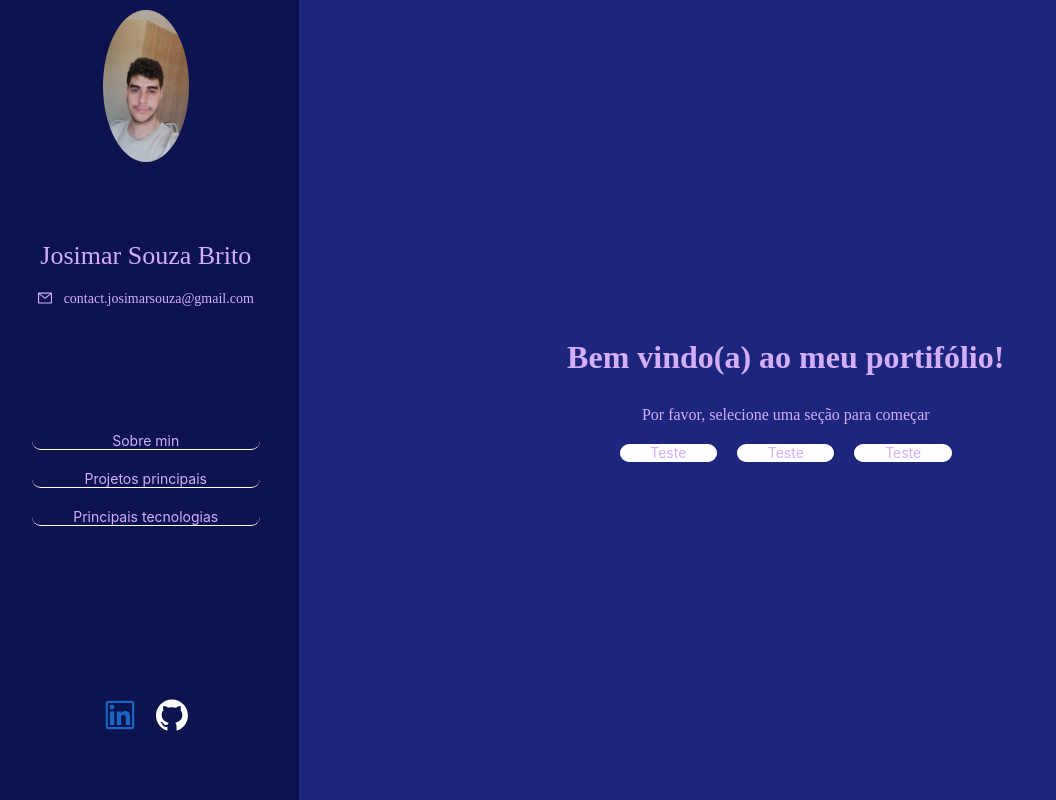
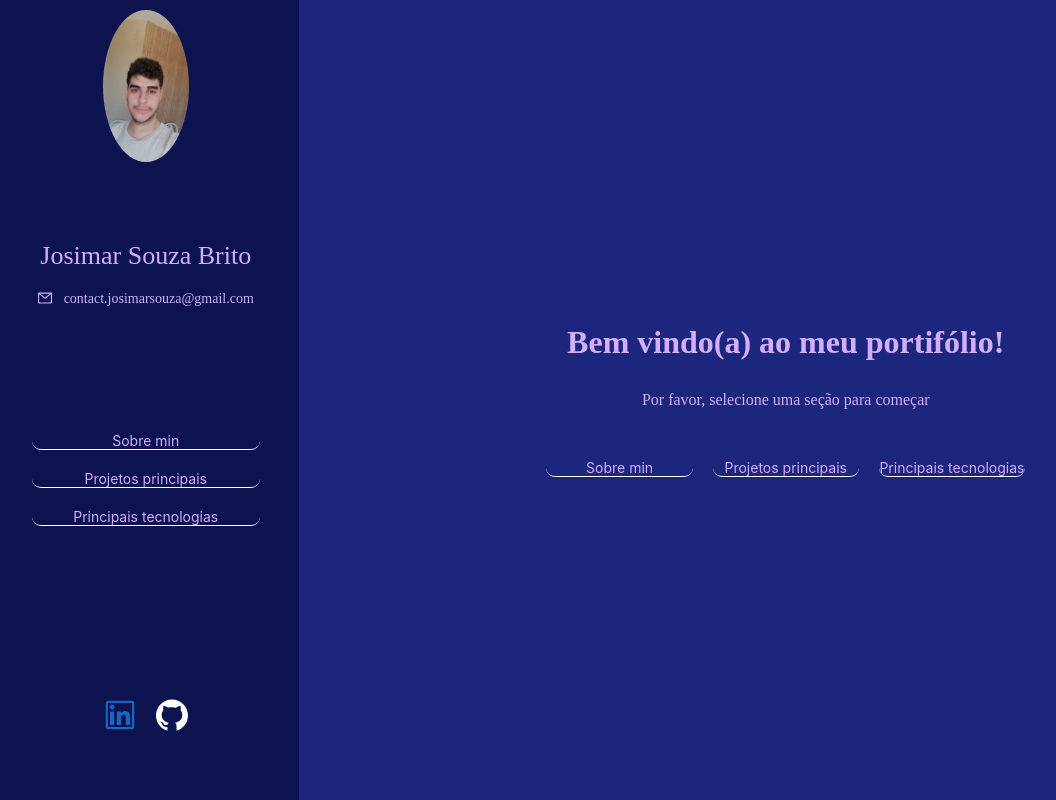
Before and after one commit to Josimar-Souza/portfolio, a React (Vite) app: page / in a window 1280 px wide. Shown: the whole page, without its empty margins (7-1063 px from the left). Built offline with nearby package versions, Linux system fonts and the light colour scheme.

Commit message:
feat: Added method to root buttons

```diff
--- a/src/pages/DashBoard/dashBoardStyles.js
+++ b/src/pages/DashBoard/dashBoardStyles.js
@@ -68,7 +68,7 @@ export const ButtonsContainer = styled.div`
 `;
 
 export const CustomButton = styled(Button)`
-  background: ${({ background }) => background};
+  background: none;
   border: none;
   border-bottom: 1px solid white;
   border-radius: 10px;
@@ -171,5 +171,5 @@ export const RootButtonsContainer = styled.div`
 
 export const RootInfo = styled.p`
   color: #D4ADFC;
-  margin-bottom: 20px;
+  margin-bottom: 50px;
 `;
--- a/src/pages/DashBoard/index.jsx
+++ b/src/pages/DashBoard/index.jsx
@@ -73,7 +73,6 @@ function DashBoard() {
         <ButtonsContainer>
           <CustomButton
             width="80%"
-            background="none"
             margin="10px 0"
             onClick={() => onLinkButtonClicked('about-me')}
           >
@@ -81,7 +80,6 @@ function DashBoard() {
           </CustomButton>
           <CustomButton
             width="80%"
-            background="none"
             margin="10px 0"
             onClick={() => onLinkButtonClicked('projects')}
           >
@@ -89,7 +87,6 @@ function DashBoard() {
           </CustomButton>
           <CustomButton
             width="80%"
-            background="none"
             margin="10px 0"
             onClick={() => onLinkButtonClicked('tecnologies')}
           >
@@ -112,22 +109,25 @@ function DashBoard() {
             <RootInfo>Por favor, selecione uma seção para começar</RootInfo>
             <RootButtonsContainer>
               <CustomButton
-                width="10%"
+                width="15%"
                 margin="0 10px"
+                onClick={() => onLinkButtonClicked('about-me')}
               >
-                Teste
+                Sobre min
               </CustomButton>
               <CustomButton
-                width="10%"
+                width="15%"
                 margin="0 10px"
+                onClick={() => onLinkButtonClicked('projects')}
               >
-                Teste
+                Projetos principais
               </CustomButton>
               <CustomButton
-                width="10%"
+                width="15%"
                 margin="0 10px"
+                onClick={() => onLinkButtonClicked('tecnologies')}
               >
-                Teste
+                Principais tecnologias
               </CustomButton>
             </RootButtonsContainer>
           </RootContainer>
```
